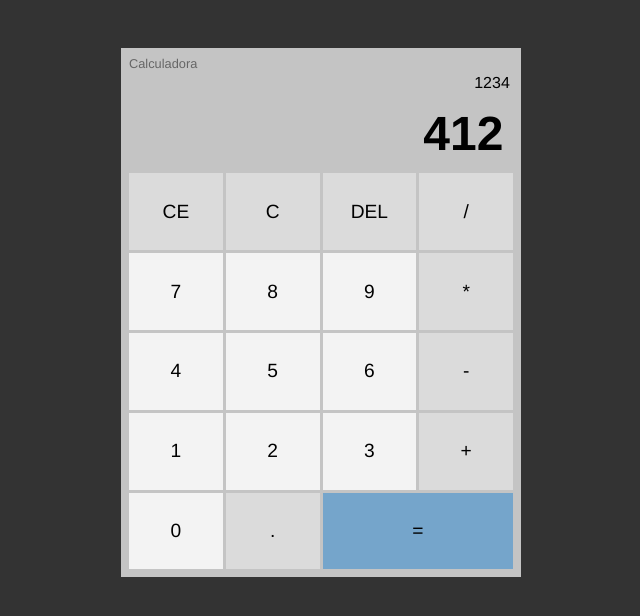
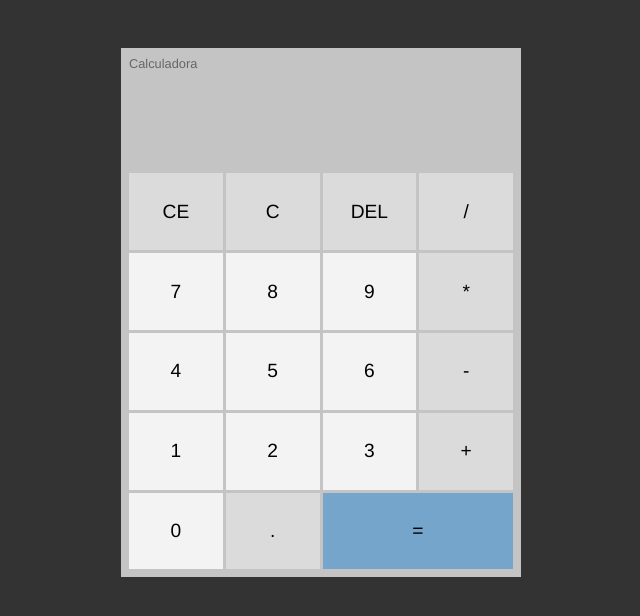
Before and after one commit to edilsonmorais/calculadora-windows, a plain HTML site: page index.html in a window 1280 px wide. Shown: the whole page, without its empty margins (319-959 px from the left). Drawn offline with Linux system fonts and the light colour scheme.

Commit message:
Atualizando o index.html

```diff
--- a/index.html
+++ b/index.html
@@ -12,8 +12,8 @@
     <div id="calc">
       <h3>Calculadora</h3>
       <div id="operations">
-        <div id="previous-operations">1234</div>
-        <div id="current-operations">412</div>
+        <div id="previous-operations"></div>
+        <div id="current-operations"></div>
       </div>
       <div id="buttons-container">
         <button>CE</button>
```
